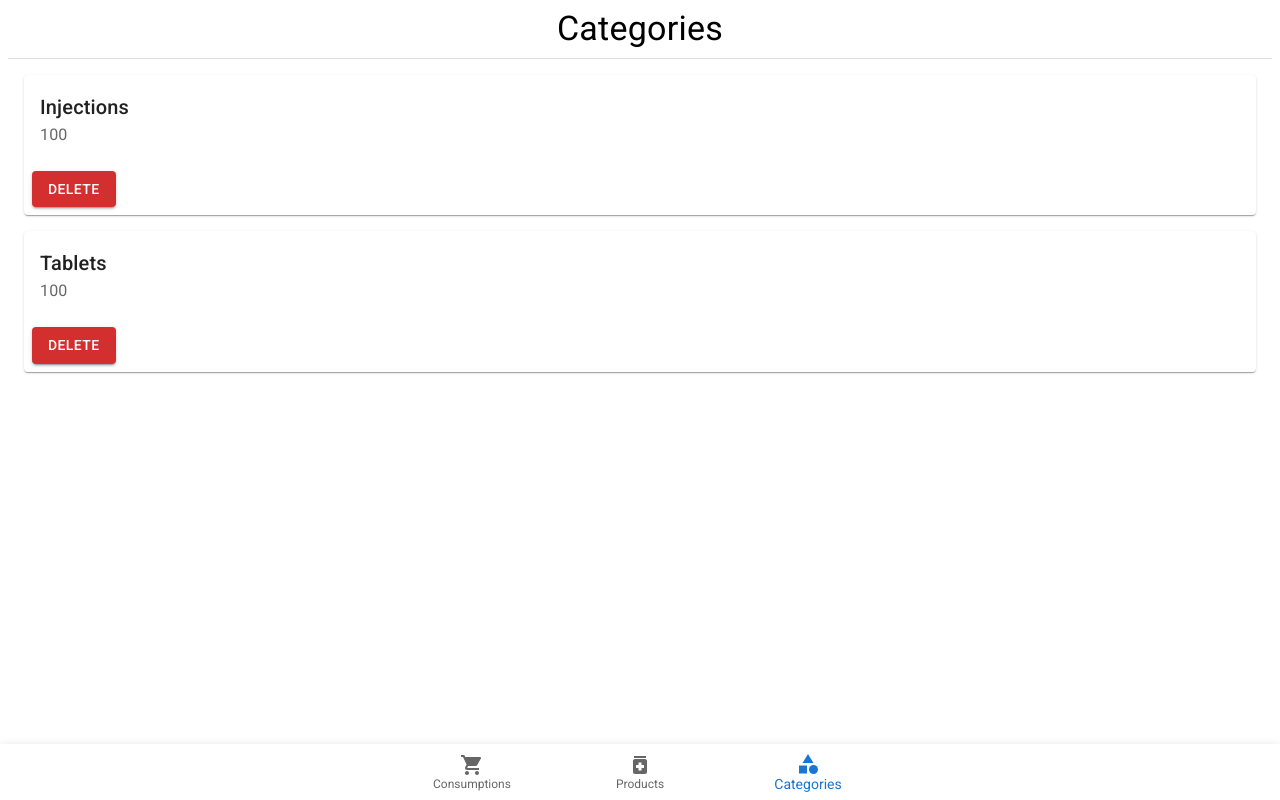
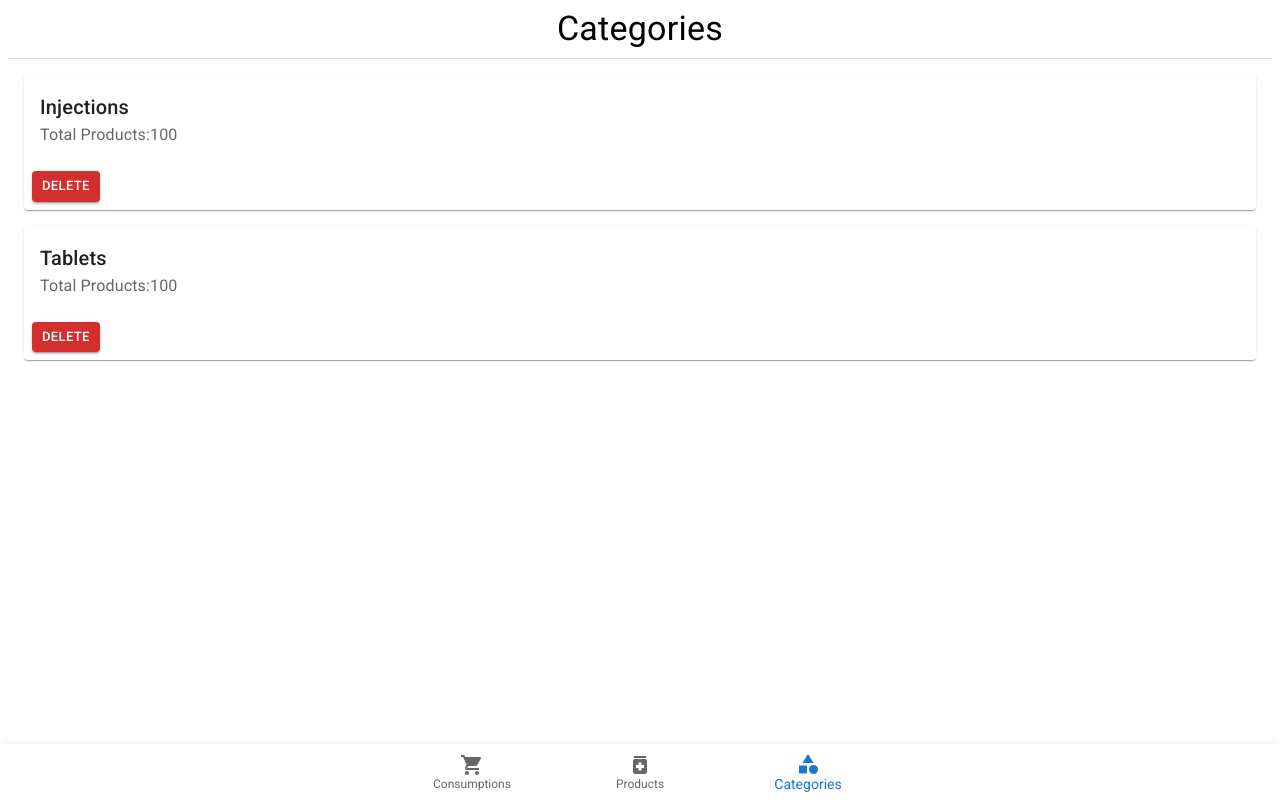
Before and after one commit to daudakhtarnaveed98/ims, a Next.js app: page /dashboard/categories in a window 1280 px wide. Built offline with nearby package versions, Linux system fonts and the light colour scheme.

Commit message:
feat: update button size and label

```diff
--- a/app/dashboard/categories/category-card.tsx
+++ b/app/dashboard/categories/category-card.tsx
@@ -27,12 +27,15 @@ export default function CategoryCard({ name, totalProducts }: ICategoryCard) {
           <Typography variant="h6" component="div">
             {name}
           </Typography>
-          <Typography color="text.secondary">{totalProducts}</Typography>
+          <Typography color="text.secondary">
+            Total Products:{totalProducts}
+          </Typography>
         </CardContent>
         <CardActions disableSpacing>
           <Button
             variant="contained"
             color="error"
+            size="small"
             onClick={() => dispatch(setIsConfirmDialogOpen(true))}
           >
             Delete
--- a/app/dashboard/categories/delete-confirmation-dialog.tsx
+++ b/app/dashboard/categories/delete-confirmation-dialog.tsx
@@ -31,7 +31,12 @@ export default function DeleteConfirmationDialog() {
         </DialogContentText>
       </DialogContent>
       <DialogActions>
-        <Button onClick={handleClose} variant="contained" color="error">
+        <Button
+          onClick={handleClose}
+          variant="contained"
+          color="error"
+          size="small"
+        >
           Close
         </Button>
         <Button
@@ -39,6 +44,7 @@ export default function DeleteConfirmationDialog() {
           autoFocus
           variant="contained"
           color="success"
+          size="small"
         >
           Confirm
         </Button>
```
